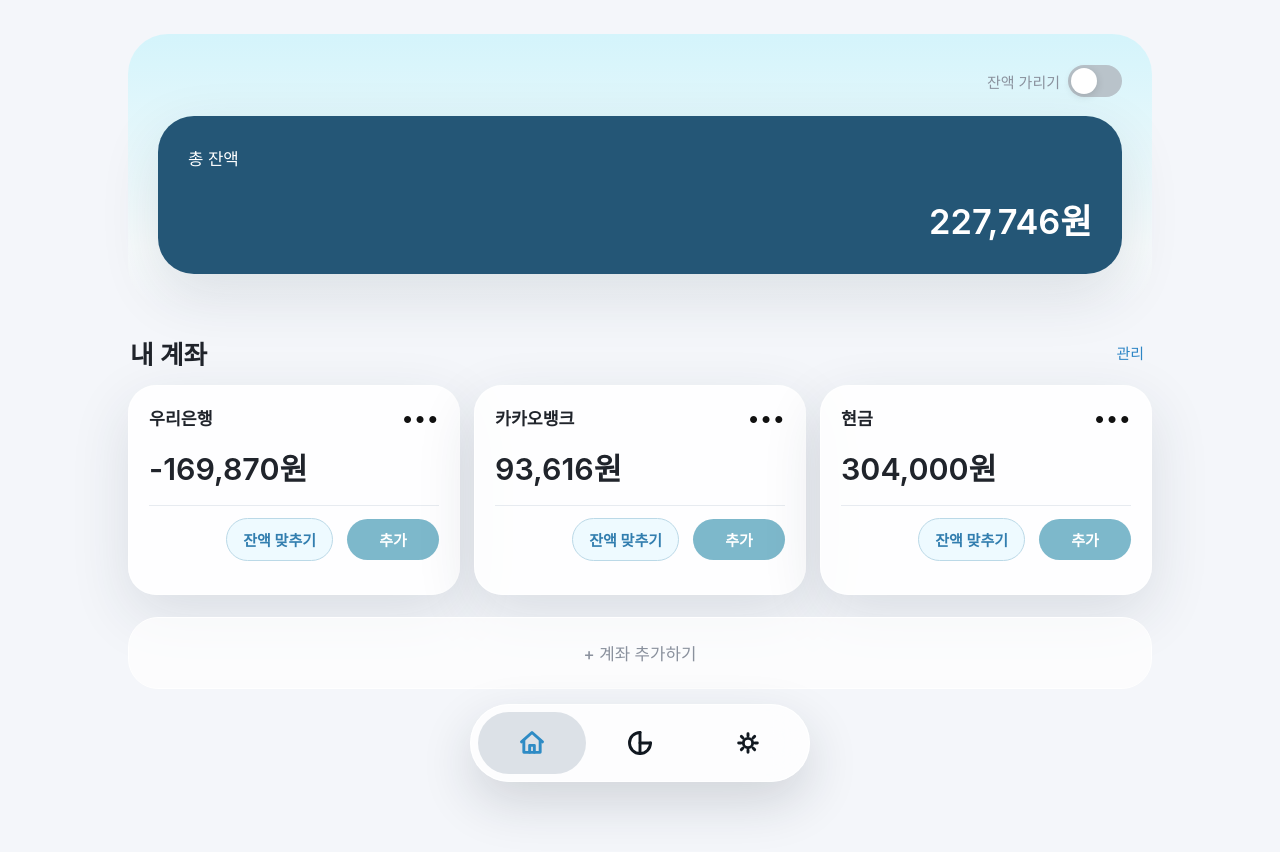
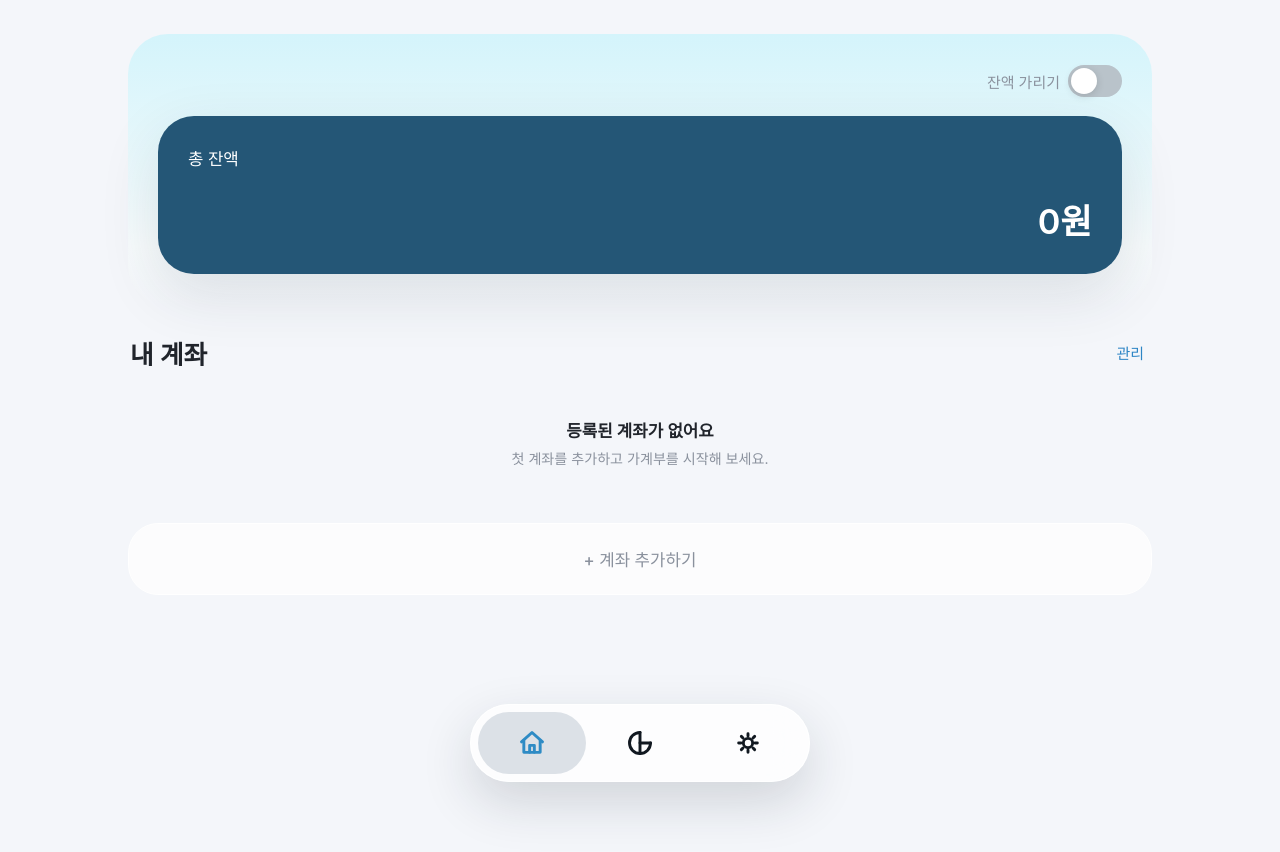
Before and after one commit to jye1225/yeeun-budget-book, a website: page index.html in a window 1280 px wide. Drawn offline with Linux system fonts and the light colour scheme; a web font is replaced by a local one.

Commit message:
Start with an empty budget book

```diff
--- a/app.js
+++ b/app.js
@@ -1,5 +1,5 @@
-const STORAGE_KEY = "yeeun-budget-book-state-v3";
-const todayISO = "2026-09-26";
+const STORAGE_KEY = "yeeun-budget-book-state-v4";
+const todayISO = localDateISO();
 const REPORT_CATEGORY_LIMIT = 10;
 
 const colorPalette = ["#3a91ff", "#ff8b18", "#12bd82", "#d8dde3", "#8e7dff", "#ff6776", "#2bb6c4"];
@@ -7,14 +7,10 @@ const colorPalette = ["#3a91ff", "#ff8b18", "#12bd82", "#d8dde3", "#8e7dff", "#f
 const seedState = {
   hideBalance: false,
   selectedView: "home",
-  reportMonth: "2026-09",
+  reportMonth: todayISO.slice(0, 7),
   reportFilter: "all",
   categoryTab: "expense",
-  accounts: [
-    { id: "woori", name: "우리은행", balance: -169870 },
-    { id: "kakao", name: "카카오뱅크", balance: 93616 },
-    { id: "cash", name: "현금", balance: 304000 }
-  ],
+  accounts: [],
   categories: {
     expense: [
       { id: "food", name: "식비", color: "#3a91ff" },
@@ -32,47 +28,7 @@ const seedState = {
       { id: "etc-income", name: "기타", color: "#d8dde3" }
     ]
   },
-  transactions: [
-    { id: "t-0901-i", type: "income", date: "2026-09-01", accountId: "cash", categoryId: "allowance", amount: 153000, memo: "용돈" },
-    { id: "t-0901-e", type: "expense", date: "2026-09-01", accountId: "cash", categoryId: "snack", amount: 9690, memo: "간식" },
-    { id: "t-0902", type: "expense", date: "2026-09-02", accountId: "woori", categoryId: "food", amount: 38300, memo: "점심" },
-    { id: "t-0903", type: "expense", date: "2026-09-03", accountId: "kakao", categoryId: "shopping", amount: 46500, memo: "쇼핑" },
-    { id: "t-0904", type: "expense", date: "2026-09-04", accountId: "kakao", categoryId: "food", amount: 45200, memo: "식비" },
-    { id: "t-0905", type: "expense", date: "2026-09-05", accountId: "cash", categoryId: "etc-expense", amount: 10980, memo: "기타" },
-    { id: "t-0907", type: "expense", date: "2026-09-07", accountId: "cash", categoryId: "snack", amount: 3300, memo: "커피" },
-    { id: "t-0908", type: "expense", date: "2026-09-08", accountId: "woori", categoryId: "food", amount: 27000, memo: "저녁" },
-    { id: "t-0909", type: "expense", date: "2026-09-09", accountId: "kakao", categoryId: "food", amount: 18500, memo: "식비" },
-    { id: "t-0910-i", type: "income", date: "2026-09-10", accountId: "woori", categoryId: "allowance", amount: 26050, memo: "입금" },
-    { id: "t-0910-e", type: "expense", date: "2026-09-10", accountId: "cash", categoryId: "snack", amount: 2900, memo: "음료" },
-    { id: "t-0911", type: "expense", date: "2026-09-11", accountId: "kakao", categoryId: "transport", amount: 19480, memo: "교통" },
-    { id: "t-0912", type: "expense", date: "2026-09-12", accountId: "cash", categoryId: "snack", amount: 1800, memo: "간식" },
-    { id: "t-0914", type: "expense", date: "2026-09-14", accountId: "woori", categoryId: "food", amount: 38500, memo: "식비" },
-    { id: "t-0915", type: "expense", date: "2026-09-15", accountId: "kakao", categoryId: "life", amount: 40905, memo: "생활용품" },
-    { id: "t-0916", type: "expense", date: "2026-09-16", accountId: "cash", categoryId: "snack", amount: 9950, memo: "카페" },
-    { id: "t-0917", type: "expense", date: "2026-09-17", accountId: "kakao", categoryId: "etc-expense", amount: 9700, memo: "기타" },
-    { id: "t-0918", type: "expense", date: "2026-09-18", accountId: "cash", categoryId: "snack", amount: 5500, memo: "간식" },
-    { id: "t-0919-i", type: "income", date: "2026-09-19", accountId: "woori", categoryId: "part-time", amount: 270003, memo: "알바비" },
-    { id: "t-0919-e", type: "expense", date: "2026-09-19", accountId: "woori", categoryId: "etc-expense", amount: 33100, memo: "기타" },
-    { id: "t-0921", type: "expense", date: "2026-09-21", accountId: "cash", categoryId: "snack", amount: 12290, memo: "디저트" },
-    { id: "t-0922", type: "expense", date: "2026-09-22", accountId: "kakao", categoryId: "food", amount: 67000, memo: "식비" },
-    { id: "t-0923", type: "expense", date: "2026-09-23", accountId: "woori", categoryId: "transport", amount: 12390, memo: "교통" },
-    { id: "t-0924", type: "income", date: "2026-09-24", accountId: "kakao", categoryId: "etc-income", amount: 18501, memo: "정산" },
-    { id: "t-0925-i", type: "income", date: "2026-09-25", accountId: "cash", categoryId: "gift", amount: 60000, memo: "선물" },
-    { id: "t-0925-e", type: "expense", date: "2026-09-25", accountId: "cash", categoryId: "transport", amount: 11300, memo: "택시" },
-    { id: "t-0926", type: "income", date: "2026-09-26", accountId: "woori", categoryId: "interest", amount: 116, memo: "이자" },
-    { id: "t-0801", type: "expense", date: "2026-08-01", accountId: "woori", categoryId: "food", amount: 48000, memo: "식비" },
-    { id: "t-0803", type: "expense", date: "2026-08-03", accountId: "cash", categoryId: "snack", amount: 23500, memo: "카페" },
-    { id: "t-0805", type: "expense", date: "2026-08-05", accountId: "kakao", categoryId: "shopping", amount: 82000, memo: "쇼핑" },
-    { id: "t-0808", type: "expense", date: "2026-08-08", accountId: "woori", categoryId: "food", amount: 64000, memo: "외식" },
-    { id: "t-0810", type: "income", date: "2026-08-10", accountId: "woori", categoryId: "part-time", amount: 310000, memo: "알바비" },
-    { id: "t-0812", type: "expense", date: "2026-08-12", accountId: "cash", categoryId: "transport", amount: 24600, memo: "교통" },
-    { id: "t-0815", type: "expense", date: "2026-08-15", accountId: "kakao", categoryId: "life", amount: 71700, memo: "생활비" },
-    { id: "t-0818", type: "expense", date: "2026-08-18", accountId: "woori", categoryId: "food", amount: 93000, memo: "식비" },
-    { id: "t-0821", type: "expense", date: "2026-08-21", accountId: "kakao", categoryId: "shopping", amount: 120500, memo: "쇼핑" },
-    { id: "t-0824", type: "expense", date: "2026-08-24", accountId: "cash", categoryId: "snack", amount: 38600, memo: "간식" },
-    { id: "t-0827", type: "expense", date: "2026-08-27", accountId: "woori", categoryId: "etc-expense", amount: 74200, memo: "기타" },
-    { id: "t-0830", type: "expense", date: "2026-08-30", accountId: "kakao", categoryId: "food", amount: 53685, memo: "식비" }
-  ]
+  transactions: []
 };
 
 let state = loadState();
@@ -120,6 +76,13 @@ function mergeState(base, saved) {
 
 function saveState() {
   localStorage.setItem(STORAGE_KEY, JSON.stringify(state));
+}
+
+function localDateISO(date = new Date()) {
+  const year = date.getFullYear();
+  const month = String(date.getMonth() + 1).padStart(2, "0");
+  const day = String(date.getDate()).padStart(2, "0");
+  return `${year}-${month}-${day}`;
 }
 
 function money(value, signed = false) {
@@ -221,7 +184,7 @@ function renderNavigation() {
   document.querySelectorAll(".bottom-nav button").forEach((button) => {
     button.classList.toggle("is-active", button.dataset.view === state.selectedView);
   });
-  document.querySelector(".floating-add")?.classList.toggle("is-hidden", state.selectedView === "home");
+  document.querySelector(".floating-add")?.classList.toggle("is-hidden", state.selectedView === "home" || !state.accounts.length);
 }
 
 function renderHome() {
@@ -230,8 +193,8 @@ function renderHome() {
   byId("hide-balance-toggle").checked = state.hideBalance;
   document.querySelector(".balance-card").classList.toggle("is-hidden-balance", state.hideBalance);
 
-  byId("account-list").innerHTML = state.accounts
-    .map((account, index) => `
+  byId("account-list").innerHTML = state.accounts.length
+    ? state.accounts.map((account, index) => `
       <article class="account-card${state.hideBalance ? " is-hidden-balance" : ""}">
         <header>
           <h2>${escapeHTML(account.name)}</h2>
@@ -244,8 +207,13 @@ function renderHome() {
           <button class="pill-button" type="button" data-action="open-transaction" data-account-id="${account.id}">추가</button>
         </div>
       </article>
-    `)
-    .join("");
+    `).join("")
+    : `
+      <div class="account-empty-state">
+        <strong>등록된 계좌가 없어요</strong>
+        <span>첫 계좌를 추가하고 가계부를 시작해 보세요.</span>
+      </div>
+    `;
 }
 
 function renderReport() {
@@ -552,6 +520,13 @@ function renderBalanceSheet() {
 }
 
 function openTransaction(accountId) {
+  if (!state.accounts.length) {
+    state.selectedView = "settings";
+    byId("account-manager").classList.add("is-open");
+    toast("먼저 계좌를 추가해 주세요.");
+    render();
+    return;
+  }
   entry = {
     id: null,
     type: "expense",
@@ -591,6 +566,10 @@ function closeTransaction() {
 
 function saveTransaction() {
   const amount = Number(entry.amount);
+  if (!getAccount(entry.accountId)) {
+    toast("계좌를 선택해 주세요.");
+    return;
+  }
   if (!amount) {
     toast("금액을 입력해 주세요.");
     return;
@@ -834,10 +813,6 @@ document.addEventListener("click", (event) => {
   if (action === "move-category") moveCategory(button.dataset.categoryId, button.dataset.direction);
   if (action === "adjust-account") openBalanceAdjustment(button.dataset.accountId);
   if (action === "select-entry-category") entry.categoryId = button.dataset.categoryId;
-  if (action === "reset-demo") {
-    state = structuredClone(seedState);
-    toast("샘플 데이터를 다시 불러왔어요.");
-  }
   render();
 });
 
--- a/index.html
+++ b/index.html
@@ -18,7 +18,7 @@
       crossorigin
       href="https://cdn.jsdelivr.net/gh/orioncactus/pretendard@v1.3.9/dist/web/variable/pretendardvariable-dynamic-subset.min.css"
     />
-    <link rel="stylesheet" href="./styles.css?v=14" />
+    <link rel="stylesheet" href="./styles.css?v=15" />
   </head>
   <body>
     <div class="app-shell">
@@ -157,12 +157,6 @@
             </div>
           </section>
 
-          <section class="settings-card">
-            <button class="settings-row" type="button" data-action="reset-demo">
-              <span>샘플 데이터 다시 불러오기</span>
-              <svg viewBox="0 0 24 24" aria-hidden="true"><path d="M3 12a9 9 0 1 0 3-6.7M3 4v6h6" /></svg>
-            </button>
-          </section>
         </section>
       </main>
 
@@ -278,6 +272,6 @@
     </div>
 
     <div class="toast" id="toast" role="status" aria-live="polite"></div>
-    <script src="./app.js?v=15"></script>
+    <script src="./app.js?v=16"></script>
   </body>
 </html>
--- a/styles.css
+++ b/styles.css
@@ -186,6 +186,26 @@ svg {
 .account-list {
   display: grid;
   gap: 14px;
+}
+
+.account-empty-state {
+  display: grid;
+  min-height: 116px;
+  place-content: center;
+  gap: 6px;
+  padding: 24px;
+  color: var(--muted);
+  text-align: center;
+}
+
+.account-empty-state strong {
+  color: var(--text);
+  font-size: 1.05rem;
+  font-weight: 600;
+}
+
+.account-empty-state span {
+  font-size: 0.88rem;
 }
 
 .account-card {
--- a/sw.js
+++ b/sw.js
@@ -1,9 +1,9 @@
-const CACHE_NAME = "yeeun-budget-book-v2";
+const CACHE_NAME = "yeeun-budget-book-v3";
 const APP_SHELL = [
   "./",
   "./index.html",
-  "./styles.css?v=14",
-  "./app.js?v=15",
+  "./styles.css?v=15",
+  "./app.js?v=16",
   "./manifest.webmanifest",
   "./icons/icon-192.png",
   "./icons/icon-512.png",
```
